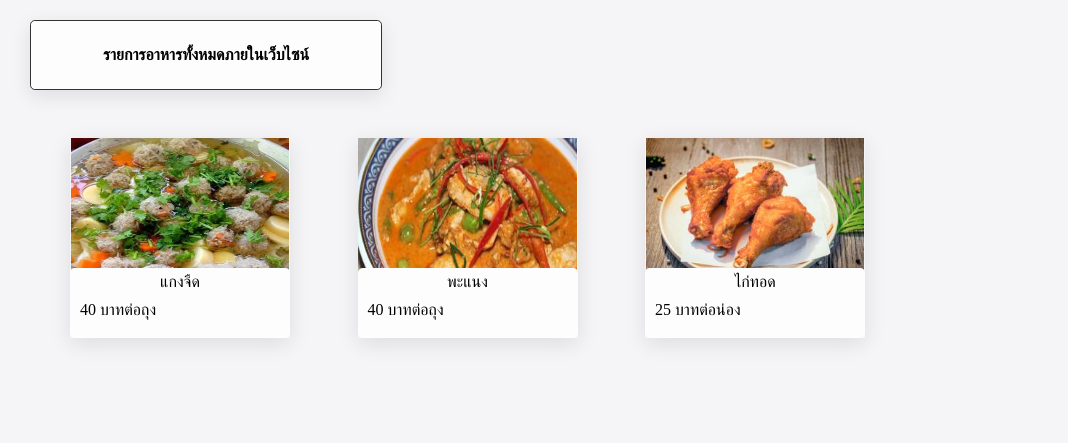
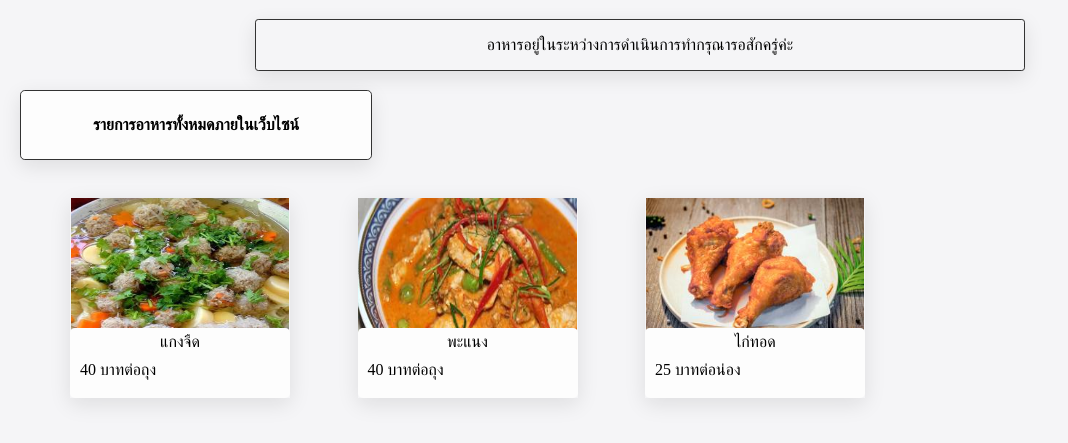
Before and after one commit to thitipany4/Khao-Kang-Copy-food-store-management-system, a Django app: page / in a window 1280 px wide. Shown: the part 70-513 px from the top of the page, without its empty margins (0-1068 px from the left). Run offline with Django 4.2, Linux system fonts and the light colour scheme; data comes from the database, SQL or seed files in the repository.

Commit message:
'99.99%'

```diff
--- a/project_final/app/models.py
+++ b/project_final/app/models.py
@@ -185,7 +185,7 @@ class OrderItemtype2(models.Model):
         return f'{self.name} price {self.total_price}'
 
 class RecommendUs(models.Model):
-    user = models.ForeignKey(Member,on_delete=models.DO_NOTHING)
+    user = models.ForeignKey(Member,on_delete=models.SET_NULL,null=True)
     text = models.TextField()
     created = models.DateTimeField(auto_now_add=True)
 
--- a/project_final/app/templates/app/checkout.html
+++ b/project_final/app/templates/app/checkout.html
@@ -356,7 +356,7 @@
           <div class="form_content">
             <select class="select_time" name="select_time">
               {%for t in select_time %}
-                <option class="option_time" value="{{e}}">{{t.time_receive}}</option>
+                <option class="option_time" value="{{t.time_receive}}">{{t.time_receive}}</option>
               </div>
               {%endfor%}
             </select>
--- a/project_final/app/templates/app/confirm_order.html
+++ b/project_final/app/templates/app/confirm_order.html
@@ -457,12 +457,12 @@
                               <div class="form_content">
                                 <select class="select_reason" name="select_reason">
                                   {%for r in reason %}
-                                    <option class="option_reason" value="{{e}}" >{{r.reason}}</option>
+                                    <option class="option_reason" value="{{r.reason}}" >{{r.reason}}</option>
                                   </div>
                                   {%endfor%}
                                 </select>
                                 <div class="submit-popup">
-                                  <button class="popupButton">ยืนยันการจอง</button>
+                                  <button class="popupButton">ยืนยัน</button>
                                   <span class="closeButton">ยกเลิก</span>
                               </div>
 
--- a/project_final/app/templates/app/home.html
+++ b/project_final/app/templates/app/home.html
@@ -17,7 +17,6 @@
             grid-gap: 10px;
             width: 1140px;
             margin: 0 auto;
-            margin-top: 20px;
 
         }
         .boxlistfood {
@@ -114,7 +113,7 @@
             display: flex;
             /* border: 1px solid red; */
             height: 70px;
-            margin: 20px;
+            margin: 10px;
         }
         .box_head_text {
             display: flex;
@@ -160,6 +159,24 @@
             justify-content: end;
             width: 65%;
 
+        }
+        .box_message_to_user {
+            display: flex;
+            width: 100%;
+            height: 70px;
+            align-items: center;
+            justify-content: center;
+            margin-top: 10px;
+        }
+        .box_to_user {
+            border: 1px solid #333333;
+            box-shadow: transparent 0 0 0 3px,rgba(18, 18, 18, .1) 0 6px 20px;
+            justify-content: center;
+            align-items: center;
+            display: flex;
+            width: 60%;
+            height: 50px;
+            border-radius: 0.2rem;
         }
     </style>
 </head>
@@ -238,6 +255,20 @@
                 {%endfor%}
                 </div>
             {%else%}
+                {%if is_weekend == False%}
+                <div class="box_message_to_user">
+                    <div class="box_to_user">
+                        อาหารอยู่ในระหว่างการดำเนินการทำกรุณารอสักครู่ค่ะ
+                    </div>
+
+                </div>
+                {%else%}
+                <div class="box_message_to_user">
+                    <div class="box_to_user">
+                        วันนี้ร้านอาหารไม่ได้เปิดบริการขออภัยค่ะ
+                    </div>
+                </div>
+                {%endif%}
                 <div class="head_text">
                     <div class="box_head_text">
                         <div class="str_head">
--- a/project_final/app/urls.py
+++ b/project_final/app/urls.py
@@ -22,6 +22,7 @@ urlpatterns = [
     path('logout/', logout, name='logout'),
     path('login/callback/',line_callback,name='line_ callback'),
     path('about_us/',about_us,name='about-us'),
+    path('profile//',profile,name='profile_null'),
     path('profile/<str:username>/',profile,name='profile'),
     path('calendar/',calendar,name='calendar'),
     path('calendar/<str:date>/<str:mark>/',calendar,name='calendar-date'),
--- a/project_final/app/views.py
+++ b/project_final/app/views.py
@@ -19,7 +19,7 @@ from .calculator import calculator
 from .forms import FormNote
 from .utils import EventCalendar
 from django.contrib.auth.decorators import login_required
-
+from datetime import datetime
 #------------------------------------------------------------------
 def is_superuser(user):
     return user.is_authenticated and user.is_superuser
@@ -31,7 +31,11 @@ def before_login(req):
 
 def home(req):
     #key = check()
-    date = getdate()
+    # date = getdate()
+    date = '2024-03-27'
+    date_obj = datetime.strptime(date, '%Y-%m-%d')
+    is_weekend = date_obj.weekday() in [5, 6]
+    print(is_weekend)
     food_sale = Historysale.objects.filter(date_field=date)
     foods = Food.objects.all()
     print(food_sale)
@@ -42,7 +46,8 @@ def home(req):
             list_food.append(food)
     context ={
         'food':list_food,
-        'food_list':foods
+        'food_list':foods,
+        'is_weekend':is_weekend,
     }
     return render(req,'app/home.html',context)
 def about_us(req):
@@ -1133,7 +1138,6 @@ def get_quatity(obj):
     else:
         return redirect('home')
 
-@login_required
 def create_transaction(obj1,obj2):
     date = getdate()
     if obj1:
@@ -1167,7 +1171,8 @@ def order_confirmation(request, ref_code=None):
         order_id = request.session.pop('order', None)
         return redirect('home')
 
-    if ref_code:
+    if request.method == 'POST':
+        print(request.POST)
         time = request.POST.get('select_time')
         print('new_time',time)
         order = get_object_or_404(Order, ref_code=ref_code)
@@ -1283,6 +1288,7 @@ def confirm_order(request,code=None,status=None,filter=None):
                 order.save()
                 if status =='confirmed':
                     user = request.user
+                    print(order.time_receive)
                     message_confirmed(order,user)
                 print(order.confirm,'save done')
                 return redirect('confirm_order')
@@ -1327,6 +1333,9 @@ def confirm_order(request,code=None,status=None,filter=None):
                 order.confirm = status
                 order.cancel_reason = reason
                 order.save()
+                user = request.user
+                print(user)
+                message_cancel(order,user)
                 print(order.confirm,'save done')
                 return redirect('confirm_order')
     context={
@@ -1361,6 +1370,8 @@ def complete_order(req,ref_code):
     transaction = create_transaction(order_item1,order_item2)
     order.completed = 'completed'
     order.save()
+    user = req.user
+    message_complete(order,user)
     print(order)
     return redirect('confirm_order')
 
@@ -1486,6 +1497,7 @@ def history_confirm_order(request,date=None,filter=None):
 
 @login_required
 def my_order(req):
+    user = req.user
     current_date = getdate()
     current_date = datetime.strptime(current_date, '%Y-%m-%d').date()
     if current_date.month >9:
@@ -1495,7 +1507,7 @@ def my_order(req):
     if current_date.day <10:
             date_filter = f'{current_date.year}-{current_date.month}-0{current_date.day}'
     print(date_filter)
-    orders = Order.objects.filter(created_at__contains=date_filter,completed='incompleted',checkout=True).order_by('-created_at')
+    orders = Order.objects.filter(user=user,created_at__contains=date_filter,completed='incompleted',checkout=True).order_by('-created_at')
     print('not',orders)
     total_price = 0
     if orders :
@@ -1588,7 +1600,6 @@ def my_history(req,filter=None):
 
     if not filter:
         orders = Order.objects.filter(user=req.user,checkout=True).order_by('-created_at')
-
     else:
         if filter =='wait':
             orders = Order.objects.filter(user=req.user, checkout=True).annotate(wait_order=Case(
```
Also changed, not shown: project_final/app/message_admin.py (+8 -0 lines), project_final/app/migrations/0088_alter_recommendus_user.py (added), project_final/app/migrations/0089_alter_recommendus_user.py (added), project_final/app/migrations/0090_alter_recommendus_user.py (added), project_final/app/migrations/0091_alter_recommendus_user.py (added).
